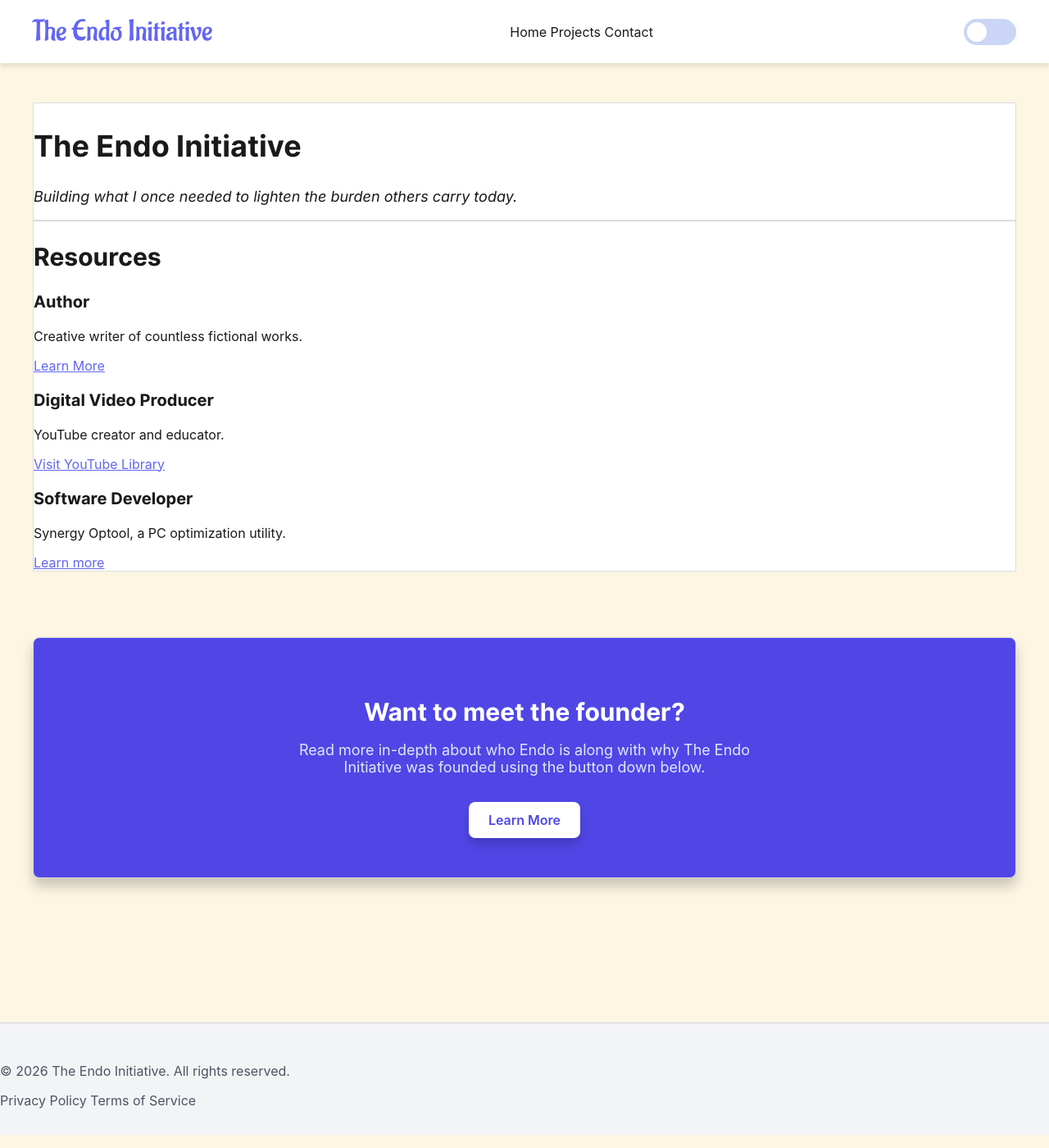
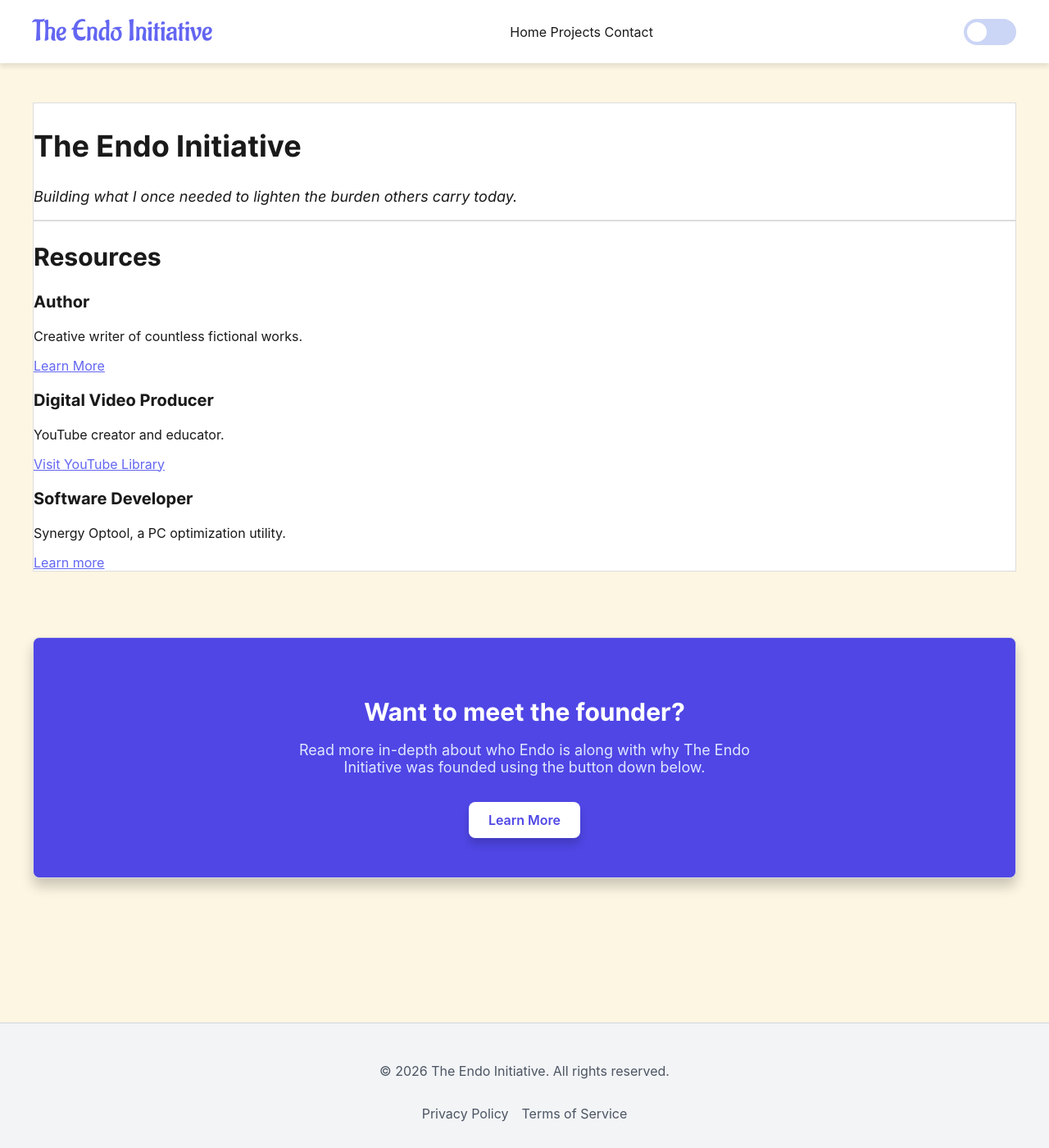
Before and after one commit to Endo-Kazuki/EndoInitiative, a Jekyll site: the page built from index.html, in a window 1280 px wide and 1400 px high. Shown: the whole window at 82% size. Built offline with Jekyll 4.4.1, drawn with Linux system fonts in a browser that asks for light colours; some web fonts are replaced.

Commit message:
Update style.css

```diff
--- a/assets/css/style.css
+++ b/assets/css/style.css
@@ -104,6 +104,23 @@ body, .site-body {
   margin-top: 3rem;
   padding: 2rem 0;
   border-top: 1px solid var(--footer-border);
+  text-align: center;          /* center text fallback */
+}
+
+.footer-container {
+  max-width: 1200px;
+  margin: 0 auto;
+  padding: 0 1.5rem;
+  display: flex;
+  flex-direction: column;      /* stack footer content vertically */
+  align-items: center;         /* center horizontally */
+}
+
+.footer-links {
+  display: flex;
+  justify-content: center;     /* center the links */
+  gap: 1rem;                   /* spacing between links */
+  margin-top: 1rem;
 }
 
 .footer-links a {
```
